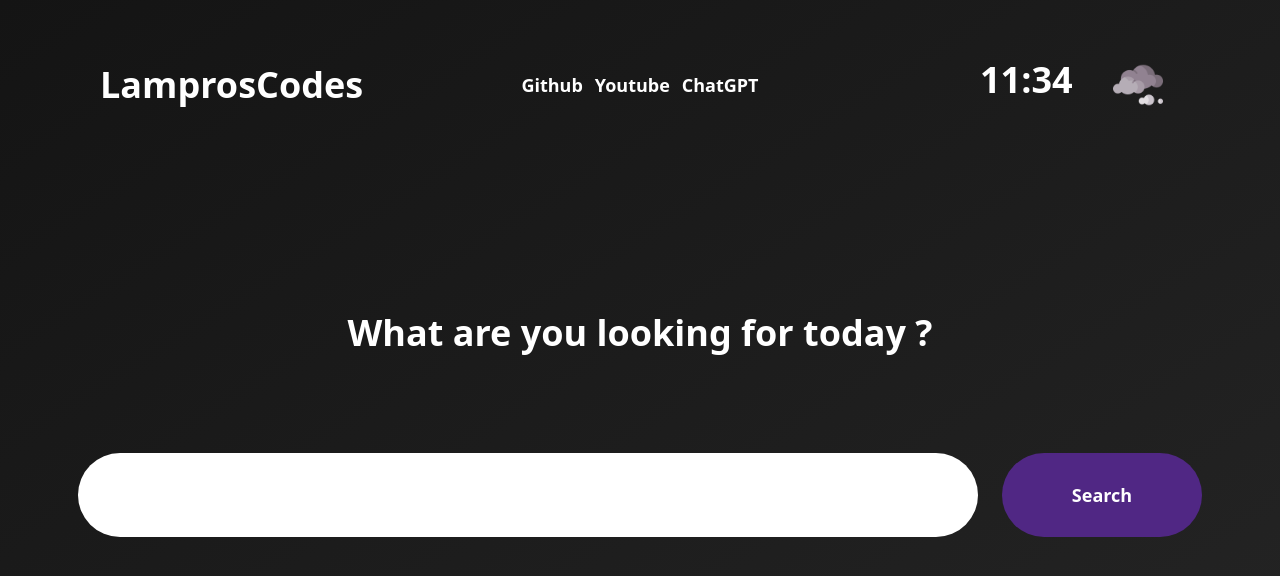
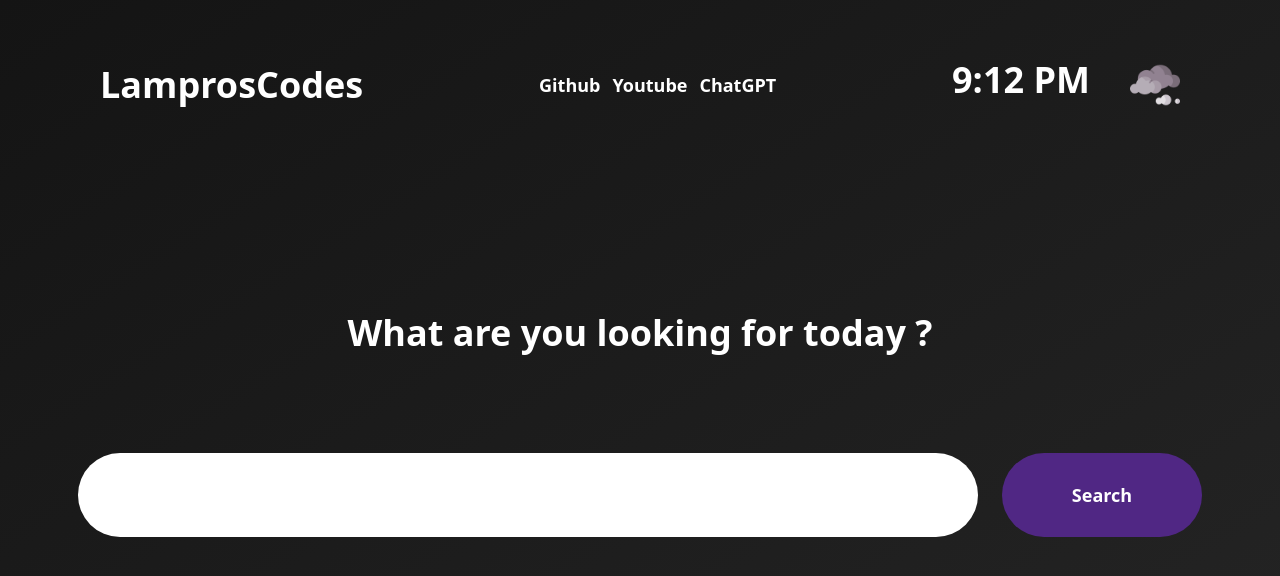
Before and after one commit to xartokoptiko/searchPage, a website: page index.html in a window 1280 px wide. Drawn offline with Linux system fonts and the light colour scheme.

Commit message:
Added time utility

```diff
--- a/index.html
+++ b/index.html
@@ -16,7 +16,7 @@
 
         <div class="flex flex-row w-full justify-between items-center">
 
-            <a href="https://lamproscodes.tech" target="_blank" class="text-4xl font-extrabold text-white w-[200px] text-center">LamprosCodes</a>
+            <a href="https://lamproscodes.tech" target="_blank" class="text-4xl font-extrabold text-white w-[300px] text-center">LamprosCodes</a>
 
             <div class="flex flex-row items-center justify-center space-x-3 text-white text-lg font-extrabold">
                 <a href="https://github.com/" target="_blank">Github</a>
@@ -24,8 +24,8 @@
                 <a href="https://chat.openai.com/" target="_blank">ChatGPT</a>
             </div>
 
-            <div class="flex flex-row w-[200px] space-x-[40px]">
-                <p class="text-4xl font-extrabold text-white">11:34</p>
+            <div class="flex flex-row w-[300px] space-x-[40px]">
+                <p id="clock" class="text-4xl font-extrabold text-white">11:34</p>
                 <img src="./icons/cloudy.png" class="w-[50px] h-[50px]"/>
             </div>
 
--- a/javascript/main.js
+++ b/javascript/main.js
@@ -12,9 +12,21 @@ function searchGoogle() {
 }
 
 function handleKeyPress(event) {
-    if (event.key === "Enter") {
-      searchGoogle();
-    }
+  if (event.key === "Enter") {
+    searchGoogle();
   }
+}
+
+function updateClock() {
+  const now = new Date();
+  let hours = now.getHours();
+  const minutes = now.getMinutes().toString().padStart(2, "0");
+  const ampm = hours >= 12 ? "PM" : "AM";
+  hours = hours % 12 || 12; // Convert to 12-hour format
+  const timeString = `${hours}:${minutes} ${ampm}`;
+  document.getElementById("clock").textContent = timeString;
+}
 
 // Call functions here !
+setInterval(updateClock, 60000);
+updateClock();
```
